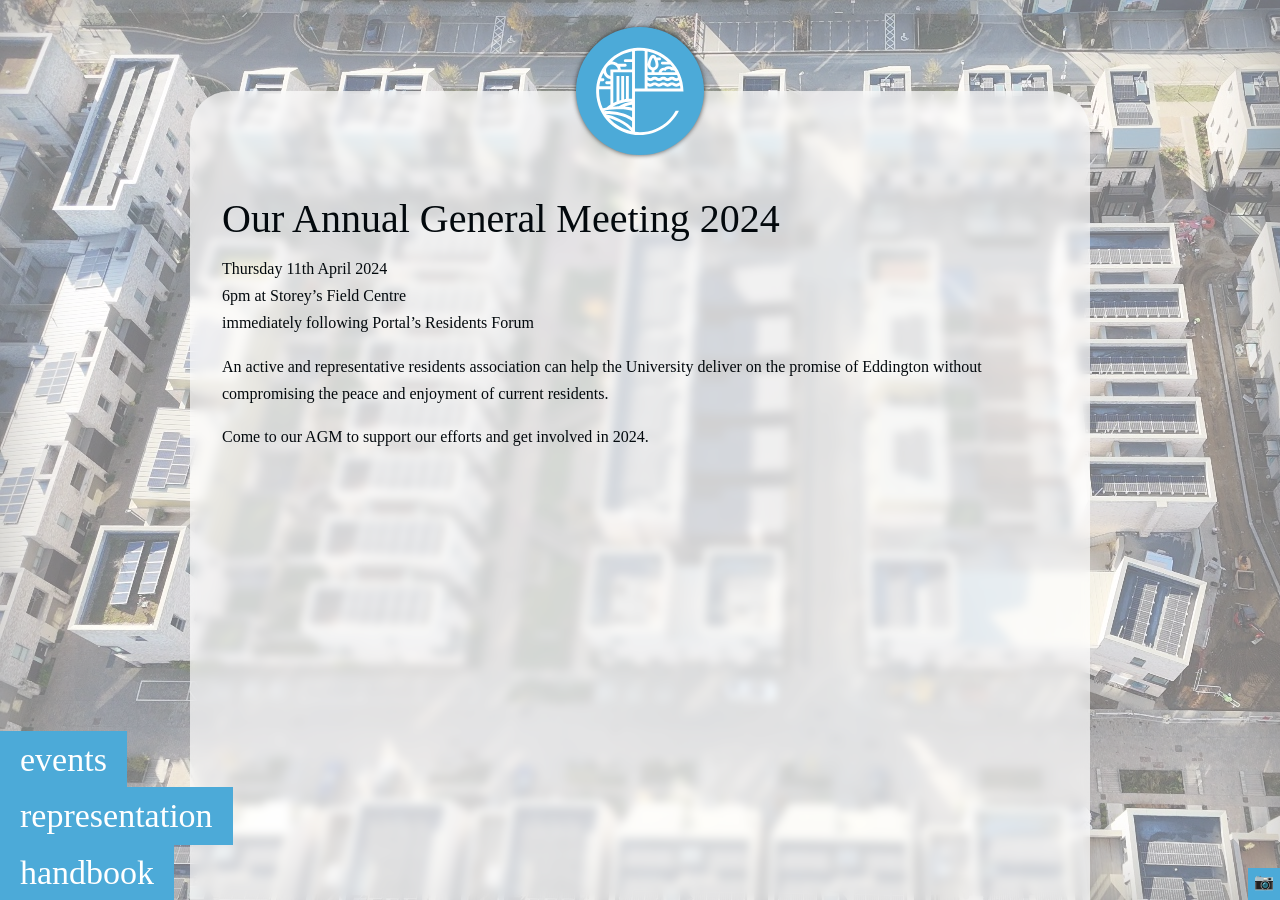
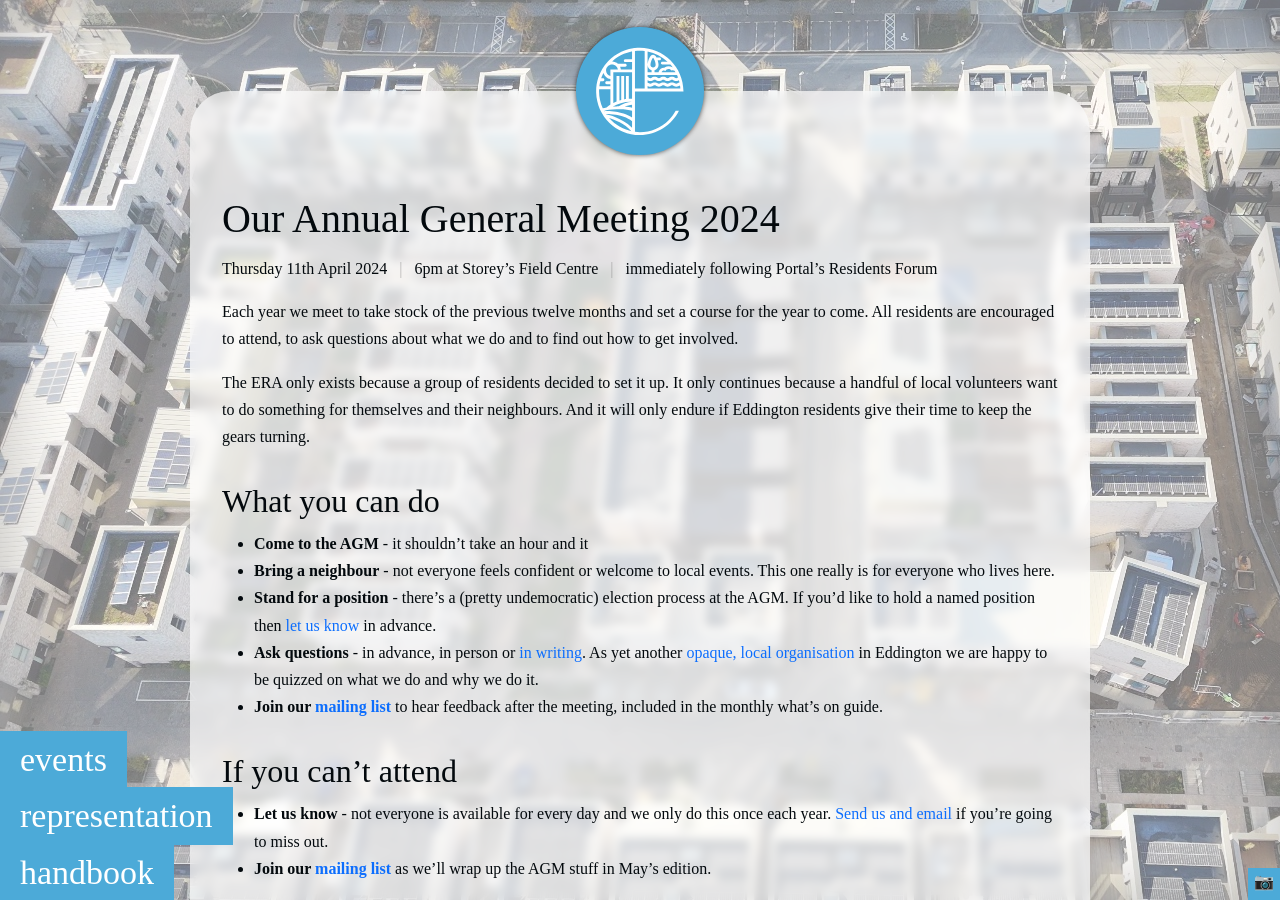
Before and after one commit to pieterdesnerck/website, a Jekyll site: the page built from docs/agm.md, in a window 1280 px wide and 900 px high, scrolled down 206 px. Built offline with Jekyll 4.4.1, drawn with Linux system fonts in a browser that asks for light colours; some web fonts are replaced; some of the changed text lies outside the part shown.

Commit message:
improved copy for agm landing page

```diff
--- a/docs/agm.md
+++ b/docs/agm.md
@@ -3,10 +3,27 @@
 permalink: agm
 ---
 
-Thursday 11th April 2024 <br>
-6pm at Storey's Field Centre <br>
+Thursday 11th April 2024 <span class="separator">|</span>
+6pm at Storey's Field Centre <span class="separator">|</span>
 immediately following Portal's Residents Forum
 
-An active and representative residents association can help the University deliver on the promise of Eddington without compromising the peace and enjoyment of current residents.
+Each year we meet to take stock of the previous twelve months and set a course for the year to come. All residents are encouraged to attend, to ask questions about what we do and to find out how to get involved.
 
-Come to our AGM to support our efforts and get involved in 2024.
+The ERA only exists because a group of residents decided to set it up. It only continues because a handful of local volunteers want to do something for themselves and their neighbours. And it will only endure if Eddington residents give their time to keep the gears turning.
+
+## What you can do
+
+- **Come to the AGM** - it shouldn't take an hour and it
+- **Bring a neighbour** - not everyone feels confident or welcome to local events. This one really is for everyone who lives here.
+- **Stand for a position** - there's a (pretty undemocratic) election process at the AGM. If you'd like to hold a named position then [let us know](/contact-us) in advance.
+- **Ask questions** - in advance, in person or [in writing](/contact-us). As yet another [opaque, local organisation](/handbook#portal) in Eddington we are happy to be quizzed on what we do and why we do it.
+- **Join our [mailing list](/newsletter)** to hear feedback after the meeting, included in the monthly what's on guide.
+
+## If you can't attend
+
+- **Let us know** - not everyone is available for every day and we only do this once each year. [Send us and email](/contact) if you're going to miss out.
+- **Join our [mailing list](/newsletter)** as we'll wrap up the AGM stuff in May's edition.
+
+## Why are we doing this?
+
+An active and representative residents association can help the University deliver on the promise of Eddington without compromising the peace and enjoyment of current residents. We live in a new, wonderful and peculiar place - and one that still has much growing to do. Keeping residents informed about its present and involved in its future is a worthy cause.
```
